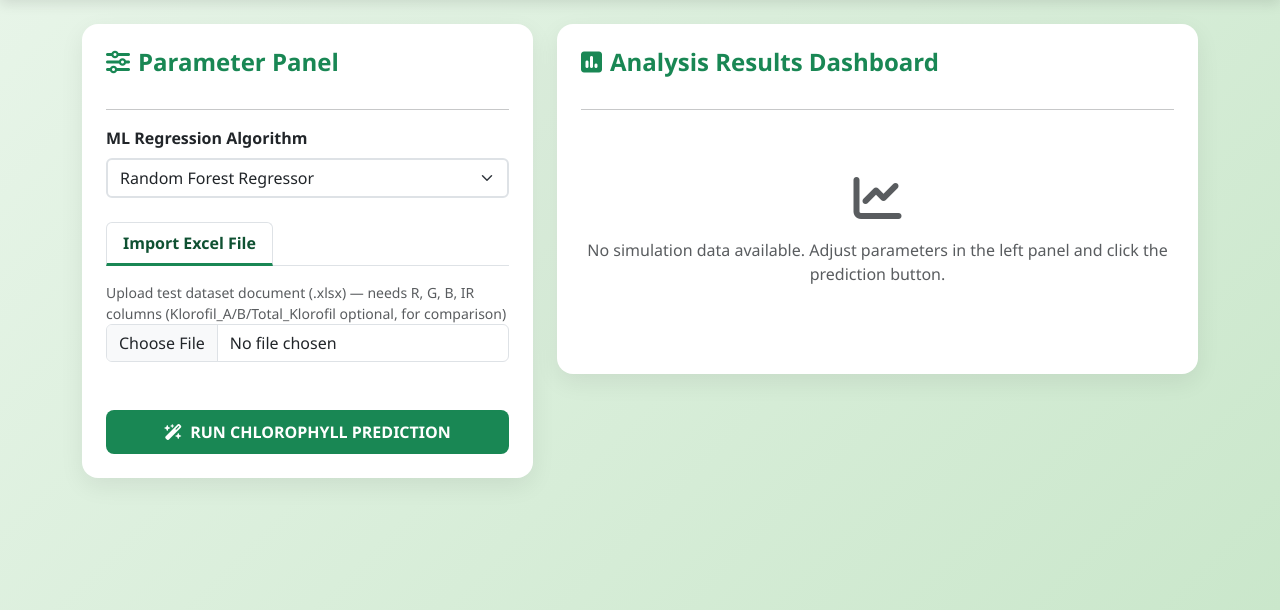
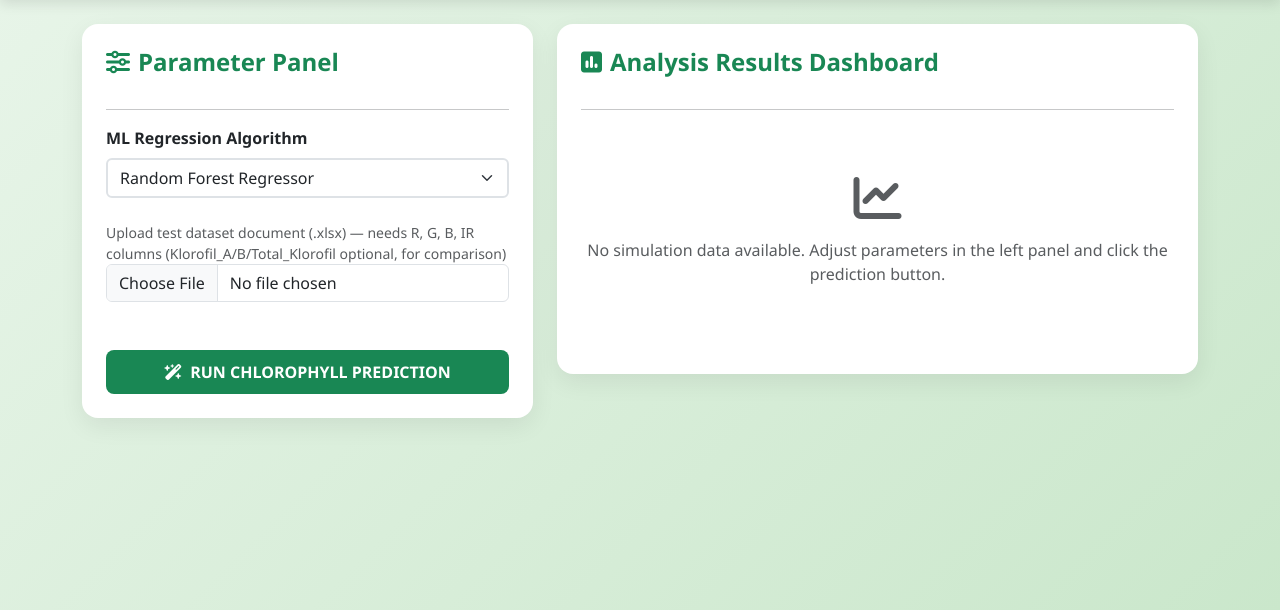
Before and after one commit to balqozz/Chlorophyll-Prediction, a Flask app: page /prediksi in a window 1280 px wide. Shown: the part 58-668 px from the top of the page. Run offline with Flask 3, Linux system fonts and the light colour scheme.

Commit message:
refactor: Simplify input handling in prediction function and update dashboard features

```diff
--- a/app.py
+++ b/app.py
@@ -126,7 +126,6 @@ def prediksi():
     chart_data_b = []
     chart_labels = []
     filename = ""
-    manual_inputs = None
     ada_ground_truth = False   # True hanya kalau file upload membawa kolom Klorofil_A/B/Total asli
 
     arnon_info = {
@@ -278,51 +277,10 @@ def prediksi():
                 conn.close()
 
             except Exception as e:
-                pred_results = [{"error": f"Gagal memproses file Excel: {str(e)}"}]
-
-        # --- JALUR B: MANUAL INPUT ---
-        elif input_type == 'manual':
-            filename = "Manual Input"
-            try:
-                R_val = float(request.form.get('manual_R', 0))
-                G_val = float(request.form.get('manual_G', 0))
-                B_val = float(request.form.get('manual_B', 0))
-                IR_val = float(request.form.get('manual_IR', 0))
-                ExG_val = (2 * G_val) - R_val - B_val   # sama seperti di notebook
-
-                df_manual = pd.DataFrame([{'R': R_val, 'G': G_val, 'B': B_val,
-                                            'IR': IR_val, 'ExG': ExG_val}])
-
-                model_total, model_a, model_b = load_my_models(method)
-                a_pred = model_a.predict(df_manual[FITUR].values)[0]
-                b_pred = model_b.predict(df_manual[FITUR].values)[0]
-                total_pred = model_total.predict(df_manual[FITUR].values)[0]
-
-                df_manual['Prediksi_Klorofil_A'] = a_pred
-                df_manual['Prediksi_Klorofil_B'] = b_pred
-                df_manual['Prediksi_Total_Klorofil'] = total_pred
-
-                # Tidak ada nilai aktual untuk input manual (daun belum diukur di lab)
-                pred_results = df_manual.to_dict(orient='records')
-
-                # --- JALUR SQLite: SIMPAN MANUAL INPUT ---
-                conn = sqlite3.connect(DB_NAME)
-                cursor = conn.cursor()
-                cursor.execute('''
-                    INSERT INTO history (filename, method, timestamp, chart_data_total, chart_data_a, chart_data_b, results)
-                    VALUES (?, ?, ?, ?, ?, ?, ?)
-                ''', (filename, method, datetime.now().strftime('%Y-%m-%d %H:%M:%S'),
-                      json.dumps(chart_data_total), json.dumps(chart_data_a), json.dumps(chart_data_b), json.dumps(pred_results)))
-                conn.commit()
-                conn.close()
-
-                manual_inputs = {'R': R_val, 'G': G_val, 'B': B_val, 'IR': IR_val}
-            except Exception as e:
-                pred_results = [{"error": f"Failed to process manual inputs: {str(e)}"}]
-                manual_inputs = None
+                pred_results = [{"error": f"Failed to process Excel file: {str(e)}"}]
 
     return render_template('index.html', results=pred_results, method=method, filename=filename,
-                           manual_inputs=manual_inputs, chart_data_total=chart_data_total,
+                           chart_data_total=chart_data_total,
                            chart_data_a=chart_data_a, chart_data_b=chart_data_b,
                            chart_labels=chart_labels,
                            arnon_info=arnon_info, ada_ground_truth=ada_ground_truth)
@@ -373,4 +331,4 @@ def history_detail(entry_id):
 
 
 if __name__ == '__main__':
-    app.run(debug=True)
+    app.run(debug=False, use_reloader=False)
--- a/templates/dashboard.html
+++ b/templates/dashboard.html
@@ -97,7 +97,7 @@
       <div class="p-3 bg-light rounded border border-success-subtle text-start mb-4">
         <h5 class="fw-bold text-success"><i class="fa-solid fa-star me-2"></i>Key Platform Features:</h5>
         <ul class="mb-0 ps-3 text-dark small">
-          <li><strong>Dual-Mode Input:</strong> Supports continuous manual value simulation or bulk testing spreadsheet upload.</li>
+          <li><strong>Dual-Mode Input:</strong> Supports continuous manual value simulation testing spreadsheet upload.</li>
           <li><strong>Multisensor Intelligence:</strong> Automatically computes the Excess Green (ExG) vegetation index from RGB, combined with active Infrared (IR) sensor readings.</li>
           <li><strong>Leave-One-Out Cross-Validation:</strong> Rigorously validates prediction stability of the Random Forest Regressor across all 16 lettuce samples.</li>
           <li><strong>Arnon's Reference Ground Truth:</strong> Chlorophyll a, b, and Total Chlorophyll are each independently predicted, then benchmarked against real UV-Vis spectrophotometer lab measurements calculated via Arnon's (1949) equations.</li>
--- a/templates/index.html
+++ b/templates/index.html
@@ -89,50 +89,16 @@
           <form action="/prediksi" method="POST" enctype="multipart/form-data">
             <div class="mb-4">
               <label for="method" class="form-label fw-bold text-dark">ML Regression Algorithm</label>
-              <select class="form-select border-2" id="method" name="method" onchange="toggleIRWarning()">
+              <select class="form-select border-2" id="method" name="method">
                 <option value="random_forest" selected>Random Forest Regressor</option>
               </select>
             </div>
 
-            <ul class="nav nav-tabs mb-3" id="inputTab" role="tablist">
-              <li class="nav-item" role="presentation">
-                <button class="nav-link active" id="file-tab" data-bs-toggle="tab" data-bs-target="#file-pane" type="button" role="tab" onclick="document.getElementById('input_type').value='file';">Import Excel File</button>
-              </li>
-              <li class="nav-item" role="presentation">
-                <button class="nav-link" id="manual-tab" data-bs-toggle="tab" data-bs-target="#manual-pane" type="button" role="tab" onclick="document.getElementById('input_type').value='manual';">Manual Calculation</button>
-              </li>
-            </ul>
-
             <input type="hidden" id="input_type" name="input_type" value="file">
 
-            <div class="tab-content" id="inputTabContent">
-              <div class="tab-pane fade show active" id="file-pane" role="tabpanel">
-                <div class="mb-3">
-                  <label for="file" class="form-label small text-muted">Upload test dataset document (.xlsx) — needs R, G, B, IR columns (Klorofil_A/B/Total_Klorofil optional, for comparison)
-                  <input class="form-control" type="file" id="file" name="file" accept=".xlsx">
-                </div>
-              </div>
-
-              <div class="tab-pane fade" id="manual-pane" role="tabpanel">
-                <div class="row g-3">
-                  <div class="col-6">
-                    <label class="form-label small fw-bold">R Value (Red)</label>
-                    <input type="number" step="0.01" class="form-control" name="manual_R" value="{{ manual_inputs.R if manual_inputs else 145.20 }}">
-                  </div>
-                  <div class="col-6">
-                    <label class="form-label small fw-bold">G Value (Green)</label>
-                    <input type="number" step="0.01" class="form-control" name="manual_G" value="{{ manual_inputs.G if manual_inputs else 151.40 }}">
-                  </div>
-                  <div class="col-6">
-                    <label class="form-label small fw-bold">B Value (Blue)</label>
-                    <input type="number" step="0.01" class="form-control" name="manual_B" value="{{ manual_inputs.B if manual_inputs else 105.60 }}">
-                  </div>
-                  <div class="col-6" id="manual_ir_container">
-                    <label class="form-label small fw-bold">Infrared Intensity (%)</label>
-                    <input type="number" step="0.01" class="form-control" name="manual_IR" value="{{ manual_inputs.IR if manual_inputs else 76.00 }}">
-                  </div>
-                </div>
-              </div>
+            <div class="mb-3">
+              <label for="file" class="form-label small text-muted">Upload test dataset document (.xlsx) — needs R, G, B, IR columns (Klorofil_A/B/Total_Klorofil optional, for comparison)
+              <input class="form-control" type="file" id="file" name="file" accept=".xlsx">
             </div>
 
             <button type="submit" class="btn btn-success-custom btn-success w-100 mt-4 text-white">
@@ -143,6 +109,7 @@
       </div>
 
       <div class="col-lg-7">
+
         <div class="card card-custom p-4 bg-white">
           <h4 class="fw-bold text-success mb-3"><i class="fa-solid fa-square-poll-vertical me-2"></i>Analysis Results Dashboard</h4>
           <hr>
@@ -343,16 +310,6 @@
       generatePerSampleChart('chartBPerSample', dataB, sampleLabels, 'Chlorophyll b');
       generatePerSampleChart('chartTotalPerSample', dataTotal, sampleLabels, 'Total Chlorophyll');
     }
-
-    function toggleIRWarning() {
-      var select = document.getElementById('method').value;
-      var irInput = document.getElementById('manual_ir_container');
-      if(select === 'random_forest') {
-        irInput.style.opacity = '1';
-        irInput.style.pointerEvents = 'auto';
-      }
-    }
-    window.onload = toggleIRWarning;
   </script>
 </body>
 </html>
```
Also changed, not shown: skripsi_online.db.
